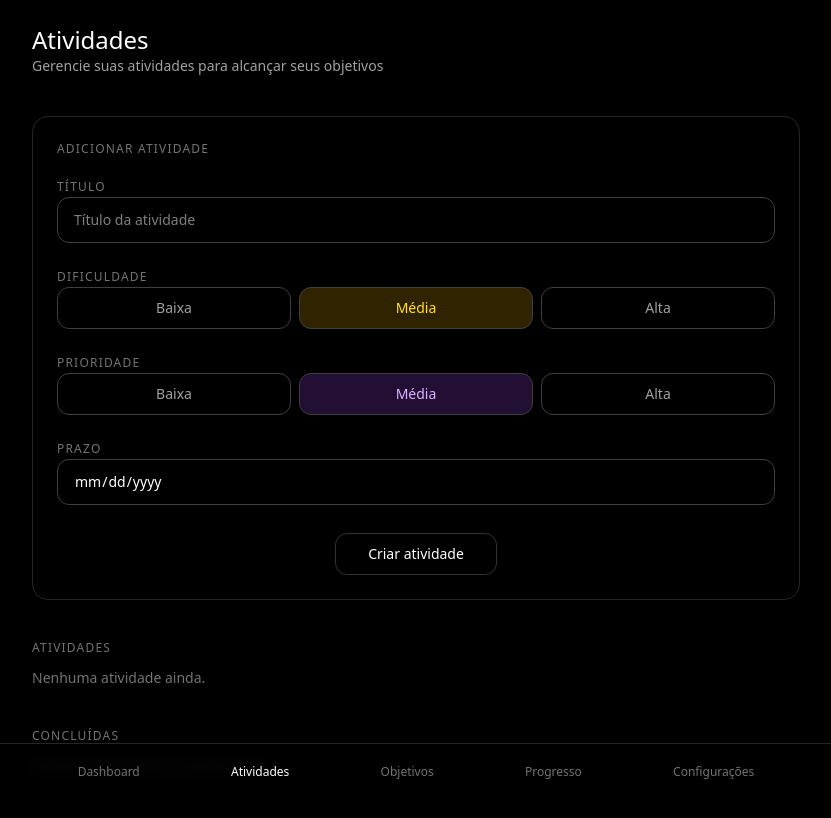
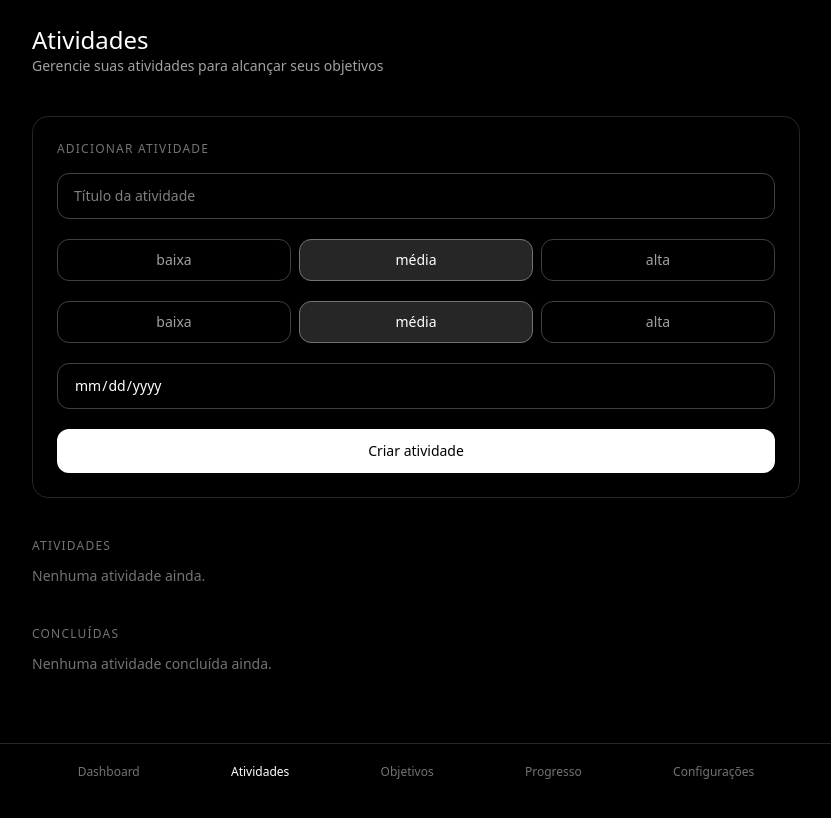
Before and after one commit to gabrielcaixeta01/kodo-app, a Next.js app: page /activities in a window 1280 px wide. Shown: the top 818 px of the page, without its empty margins (224-1055 px from the left). Built offline with nearby package versions, Linux system fonts and the light colour scheme.

Commit message:
feat: Dashboard caprichado

```diff
--- a/app/page.tsx
+++ b/app/page.tsx
@@ -7,6 +7,7 @@ import { getRankedActions } from "@/lib/decision/getRankedActions";
 import { activityToAction } from "@/lib/decision/activityToAction";
 import { useEffect, useState } from "react";
 import { MonthCalendar } from "@/components/ui/MonthCalendar";
+import { WeeklyActivityChart } from "@/components/ui/WeeklyActivityChart";
 
 export default function DashboardPage() {
   const router = useRouter();
@@ -77,6 +78,9 @@ export default function DashboardPage() {
           <h1 className="text-2xl font-medium">Dashboard</h1>
           <p className="text-sm text-neutral-400">Decida o que fazer agora</p>
         </header>
+
+
+        <MonthCalendar />
 
         {/* Skeleton Loader */}
         {!mounted && (
@@ -162,7 +166,7 @@ export default function DashboardPage() {
           </section>
         )}
 
-        <MonthCalendar />
+
 
         {/* Other good options */}
         {mounted && otherActions.length > 0 && (
@@ -220,6 +224,8 @@ export default function DashboardPage() {
             ))}
           </section>
         )}
+
+        <WeeklyActivityChart />
       </div>
     </main>
   );
--- a/components/ui/ActivityActionsPopup.tsx
+++ b/components/ui/ActivityActionsPopup.tsx
@@ -44,7 +44,7 @@ export function ActivityActionsPopup({
 
   return (
     <div
-      className="fixed inset-0 z-50 flex items-end md:items-center justify-center"
+      className="fixed inset-0 z-50 flex items-center justify-center"
       onClick={onClose}
     >
       {/* Overlay */}
--- a/components/ui/AddActivityForm.tsx
+++ b/components/ui/AddActivityForm.tsx
@@ -36,10 +36,6 @@ export function AddActivityForm({
         className="space-y-5"
       >
         {/* Título */}
-        <div className="space-y-2">
-          <label className="text-xs uppercase tracking-widest text-neutral-500">
-            Título
-          </label>
         <input
           value={title}
           onChange={e =>
@@ -48,97 +44,46 @@ export function AddActivityForm({
           placeholder="Título da atividade"
           className="w-full rounded-xl bg-black border border-neutral-700 px-4 py-3 text-sm focus:outline-none focus:border-neutral-500 transition"
         />
-        </div>
 
         {/* Dificuldade */}
-        <div className="space-y-2">
-          <label className="text-xs uppercase tracking-widest text-neutral-500">
-            Dificuldade
-          </label>
         <div className="flex gap-2">
+          {(["baixa", "média", "alta"] as Difficulty[]).map(d => (
             <button
+              key={d}
               type="button"
-              onClick={() => setDifficulty("baixa")}
-              className={`flex-1 rounded-xl px-4 py-2.5 text-sm border border-neutral-700 transition ${
-                difficulty === "baixa"
-                  ? "bg-green-500/20 text-green-300"
-                  : "bg-black text-neutral-400 hover:border-neutral-500"
+              onClick={() => setDifficulty(d)}
+              className={`flex-1 rounded-xl px-4 py-2.5 border text-sm transition
+                ${
+                  difficulty === d
+                    ? "bg-neutral-800 border-neutral-500 text-white"
+                    : "bg-black border-neutral-700 text-neutral-400 hover:border-neutral-500"
                 }`}
             >
-              Baixa
+              {d}
             </button>
-            <button
-              type="button"
-              onClick={() => setDifficulty("média")}
-              className={`flex-1 rounded-xl px-4 py-2.5 text-sm border border-neutral-700 transition ${
-                difficulty === "média"
-                  ? "bg-yellow-500/20 text-yellow-300"
-                  : "bg-black  text-neutral-400 hover:border-neutral-500"
-              }`}
-            >
-              Média
-            </button>
-            <button
-              type="button"
-              onClick={() => setDifficulty("alta")}
-              className={`flex-1 rounded-xl px-4 border border-neutral-700 py-2.5 text-sm transition ${
-                difficulty === "alta"
-                  ? "bg-red-500/20 text-red-300"
-                  : "bg-black text-neutral-400 hover:border-neutral-500"
-              }`}
-            >
-              Alta
-            </button>
-          </div>
+          ))}
         </div>
 
         {/* Prioridade */}
-        <div className="space-y-2">
-          <label className="text-xs uppercase tracking-widest text-neutral-500">
-            Prioridade
-          </label>
         <div className="flex gap-2">
+          {(["baixa", "média", "alta"] as Priority[]).map(p => (
             <button
+              key={p}
               type="button"
-              onClick={() => setPriority("baixa")}
-              className={`flex-1 rounded-xl px-4 py-2.5 text-sm border border-neutral-700 transition ${
-                priority === "baixa"
-                  ? "bg-blue-500/20 text-blue-300"
-                  : "bg-black text-neutral-400 hover:border-neutral-500"
+              onClick={() => setPriority(p)}
+              className={`flex-1 rounded-xl px-4 py-2.5 border text-sm transition
+                ${
+                  priority === p
+                    ? "bg-neutral-800 border-neutral-500 text-white"
+                    : "bg-black border-neutral-700 text-neutral-400 hover:border-neutral-500"
                 }`}
             >
-              Baixa
+              {p}
             </button>
-            <button
-              type="button"
-              onClick={() => setPriority("média")}
-              className={`flex-1 rounded-xl px-4 py-2.5 text-sm border border-neutral-700 transition ${
-                priority === "média"
-                  ? "bg-purple-500/20 text-purple-300"
-                  : "bg-black text-neutral-400 hover:border-neutral-500"
-              }`}
-            >
-              Média
-            </button>
-            <button
-              type="button"
-              onClick={() => setPriority("alta")}
-              className={`flex-1 rounded-xl px-4 py-2.5 text-sm border border-neutral-700 transition ${
-                priority === "alta"
-                  ? "bg-orange-500/20 text-orange-300"
-                  : "bg-black text-neutral-400 hover:border-neutral-500"
-              }`}
-            >
-              Alta
-            </button>
-          </div>
+          ))}
         </div>
 
         {/* Prazo */}
-        <div className="space-y-2">
-          <label className="text-xs uppercase tracking-widest text-neutral-500">
-            Prazo
-          </label>
         <input
           type="date"
           value={dueDate}
@@ -147,17 +92,14 @@ export function AddActivityForm({
           }
           className="w-full rounded-xl bg-black border border-neutral-700 px-4 py-3 text-sm focus:outline-none focus:border-neutral-500 transition"
         />
-        </div>
 
-        {/* Botão centralizado */}
-        <div className="flex justify-center pt-2">
         <button
           type="submit"
-            className="rounded-xl border border-white/20 px-8 py-2.5 text-sm hover:border-white/40 hover:bg-white/5 transition"
+          className="w-full py-3 rounded-xl bg-white text-black
+                     text-sm font-medium hover:opacity-90 transition"
         >
           Criar atividade
         </button>
-        </div>
       </form>
     </section>
   );
--- /dev/null
+++ b/components/ui/WeeklyActivityChart.tsx
@@ -0,0 +1,95 @@
+"use client";
+
+import { useEffect, useMemo, useState } from "react";
+import { useActivities } from "@/contexts/ActivityContext";
+
+type DayData = {
+  label: string;
+  count: number;
+};
+
+function getLast7DaysActivity(
+  activities: { createdAt: number }[]
+): DayData[] {
+  const result: DayData[] = [];
+  const today = new Date();
+
+  for (let i = 6; i >= 0; i--) {
+    const date = new Date(today);
+    date.setDate(today.getDate() - i);
+    date.setHours(0, 0, 0, 0);
+
+    const nextDate = new Date(date);
+    nextDate.setDate(date.getDate() + 1);
+
+    const count = activities.filter(a => {
+      const d = new Date(a.createdAt);
+      return d >= date && d < nextDate;
+    }).length;
+
+    result.push({
+      label: date.toLocaleDateString("pt-BR", {
+        weekday: "short",
+      }),
+      count,
+    });
+  }
+
+  return result;
+}
+
+export function WeeklyActivityChart() {
+  const { activities } = useActivities();
+  const [mounted, setMounted] = useState(false);
+
+  const data = useMemo(
+    () => getLast7DaysActivity(activities),
+    [activities]
+  );
+
+  const maxCount = Math.max(...data.map(d => d.count), 1);
+
+  useEffect(() => {
+    const timer = setTimeout(() => setMounted(true), 0);
+    return () => clearTimeout(timer);
+  }, []);
+
+  // 🔒 evita hydration mismatch
+  if (!mounted) return null;
+
+  return (
+    <section className="rounded-2xl border border-neutral-800 p-6 bg-neutral-950">
+      <h2 className="text-xs uppercase tracking-widest text-neutral-500">
+        Últimos 7 dias
+      </h2>
+
+      <div className="mt-4 flex items-end gap-4 h-32">
+        {data.map((d, i) => {
+          const height = (d.count / maxCount) * 100;
+
+          return (
+            <div
+              key={`day-${i}`}
+              className="flex flex-col items-center gap-2 w-10"
+            >
+              <div className="relative w-3 h-full flex items-end">
+                <div
+                  className="w-full rounded-full bg-white/80 transition-all duration-300"
+                  style={{ height: `${height}%` }}
+                />
+              </div>
+
+              <span className="text-[11px] text-neutral-400">
+                {d.label}
+              </span>
+            </div>
+          );
+        })}
+      </div>
+
+      <p className="mt-3 text-xs text-neutral-500">
+        Atividades criadas por dia
+      </p>
+    </section>
+  );
+}
```
Lines whose indentation alone changed are shown as unchanged.
